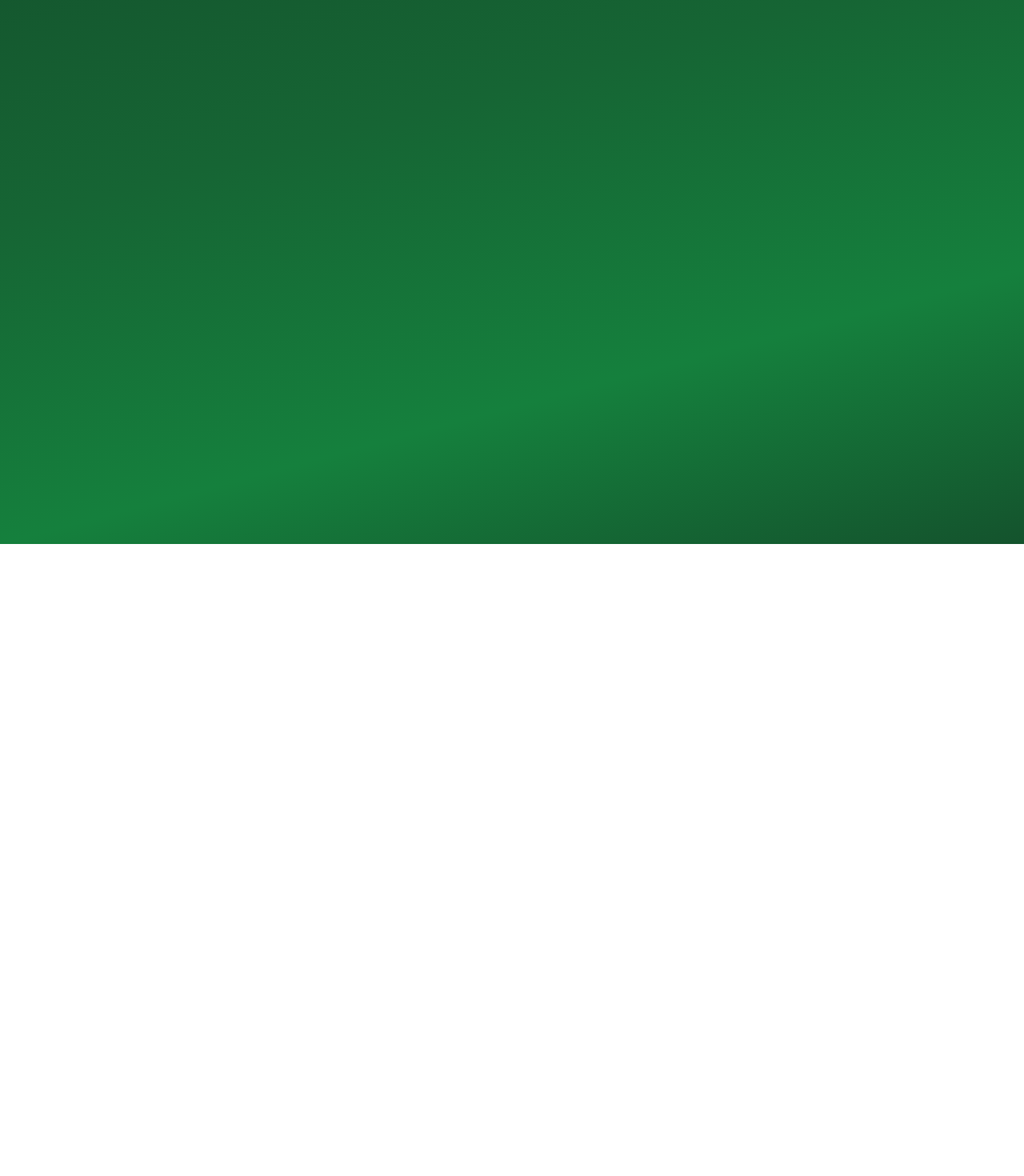
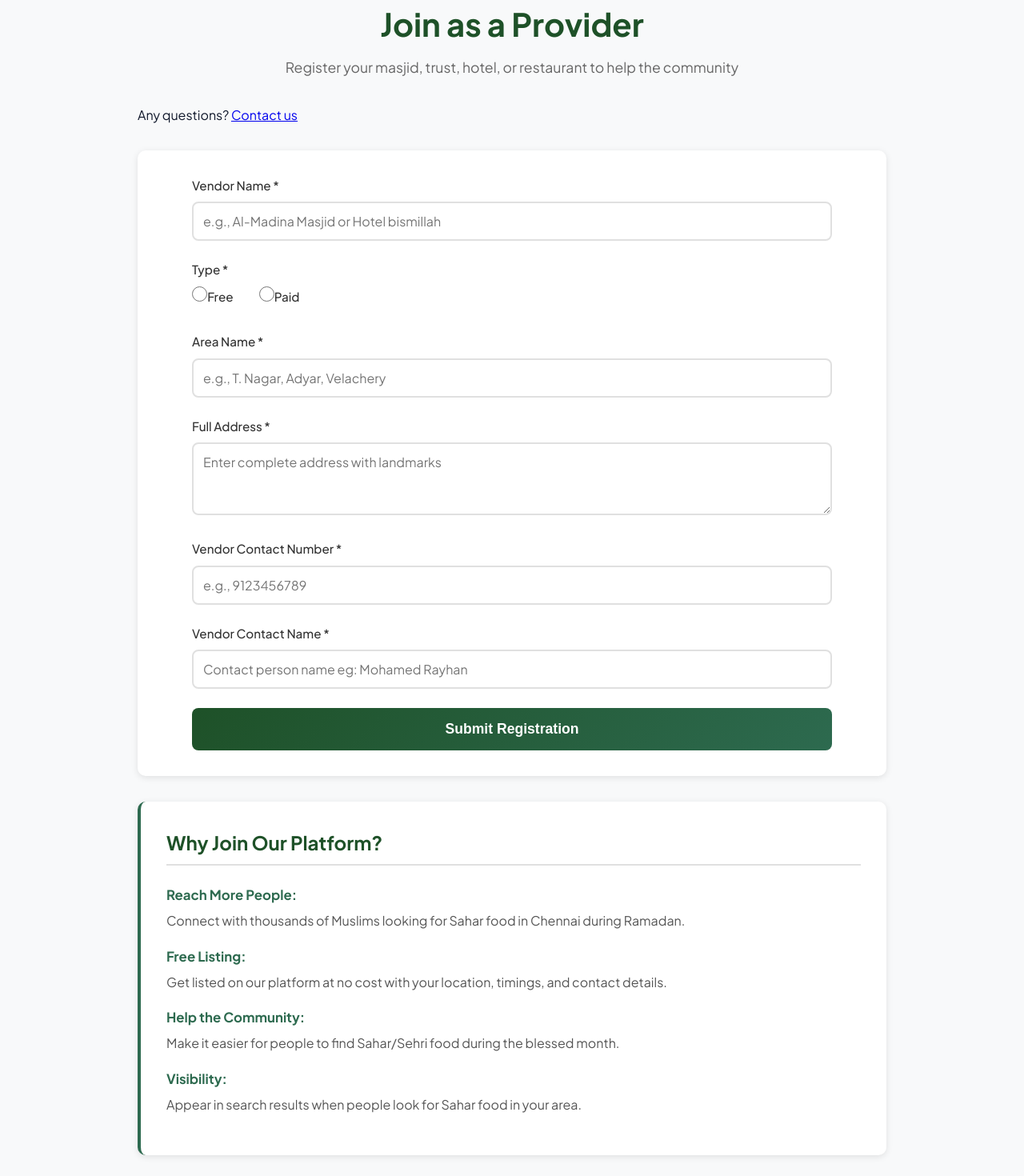
Before and after one commit to raysgithub17/rayhan-sahar-food, a React (Vite) app: page /join-provider in a window 1280 px wide. Before the commit this address had no page. Shown: the part 120-1590 px from the top of the page at 80% size. Before the commit the page ends 800 px from the top, so only its background shows below. Built offline with nearby package versions, Linux system fonts and the light colour scheme.

Commit message:
Add Join as Provider page with form and benefits section; update navigation to include provider registration link

```diff
--- a/src/Router.jsx
+++ b/src/Router.jsx
@@ -5,6 +5,7 @@ import AboutUs from './pages/AboutUs';
 import PrayerTimes from './pages/PrayerTimes';
 import Duas from './pages/Duas';
 import ContactUs from './pages/ContactUs';
+import JoinAsProvider from './pages/JoinAsProvider';
 
 function Router() {
   return (
@@ -15,6 +16,7 @@ function Router() {
       <Route path="/prayer-times" element={<PrayerTimes />} />
       <Route path="/duas" element={<Duas />} />
       <Route path="/contact" element={<ContactUs />} />
+      <Route path="/join-provider" element={<JoinAsProvider />} />
     </Routes>
   );
 }
--- a/src/components/Navbar.jsx
+++ b/src/components/Navbar.jsx
@@ -11,6 +11,7 @@ function Navbar() {
           <li><Link to="/">Home</Link></li>
           <li><Link to="/prayer-times">Prayer Times</Link></li>
           <li><Link to="/duas">Duas</Link></li>
+          <li><Link to="/join-provider">Join as Provider</Link></li>
           <li><Link to="/contact">Contact Us</Link></li>
         </ul>
       </div>
--- /dev/null
+++ b/src/pages/JoinAsProvider.jsx
@@ -0,0 +1,231 @@
+import { useState } from 'react';
+import Navbar from '../components/Navbar';
+import Footer from '../components/Footer';
+
+function JoinAsProvider() {
+  const [formData, setFormData] = useState({
+    vendor_name: '',
+    type: '',
+    area_name: '',
+    full_address: '',
+    vendor_contact_number: '',
+    vendor_contact_name: ''
+  });
+  const [submitStatus, setSubmitStatus] = useState('');
+  const [isSubmitting, setIsSubmitting] = useState(false);
+
+  const handleChange = (e) => {
+    setFormData({
+      ...formData,
+      [e.target.name]: e.target.value
+    });
+  };
+
+  const handleSubmit = async (e) => {
+    e.preventDefault();
+    setIsSubmitting(true);
+    setSubmitStatus('');
+
+    const portalId = '245234841';
+    const formGuid = '6ce3f8f6-e22c-464d-9511-53efa381d7fa';
+    const url = `https://api.hsforms.com/submissions/v3/integration/submit/${portalId}/${formGuid}`;
+
+    const hubspotData = {
+      fields: [
+        { name: 'email', value: 'smdrayhan2002@gmail.com' },
+        { name: 'vendor_name', value: formData.vendor_name },
+        { name: 'type', value: formData.type },
+        { name: 'area_name', value: formData.area_name },
+        { name: 'full_address', value: formData.full_address },
+        { name: 'vendor_contact_number', value: formData.vendor_contact_number },
+        { name: 'vendor_contact_name', value: formData.vendor_contact_name }
+      ],
+      context: {
+        pageUri: window.location.href,
+        pageName: 'Join as Provider - Ramadan Guide'
+      }
+    };
+
+    try {
+      const response = await fetch(url, {
+        method: 'POST',
+        headers: {
+          'Content-Type': 'application/json',
+        },
+        body: JSON.stringify(hubspotData)
+      });
+
+      if (response.ok) {
+        setSubmitStatus('success');
+        setFormData({
+          vendor_name: '',
+          type: '',
+          area_name: '',
+          full_address: '',
+          vendor_contact_number: '',
+          vendor_contact_name: ''
+        });
+      } else {
+        setSubmitStatus('error');
+      }
+    } catch (error) {
+      setSubmitStatus('error');
+    } finally {
+      setIsSubmitting(false);
+    }
+  };
+
+  return (
+    <div className="page-container">
+      <Navbar />
+
+      <main className="contact-page">
+        <div className="content-wrapper">
+          <h1>Join as a Provider</h1>
+          <p className="subtitle">Register your masjid, trust, hotel, or restaurant to help the community</p>
+          <p className="text-center text-sm text-gray-500" style={{ marginBottom: '2rem' }}>
+            Any questions?{' '}
+            <a href="/contact" className="text-green-600 hover:text-green-700 font-medium">
+              Contact us
+            </a>
+          </p>
+
+          <div className="form-container">
+            <form onSubmit={handleSubmit} className="contact-form">
+              <div className="form-group">
+                <label htmlFor="vendor_name">Vendor Name *</label>
+                <input
+                  type="text"
+                  id="vendor_name"
+                  name="vendor_name"
+                  value={formData.vendor_name}
+                  onChange={handleChange}
+                  placeholder="e.g., Al-Madina Masjid or Hotel bismillah"
+                  required
+                />
+              </div>
+
+              <div className="form-group">
+                <label>Type *</label>
+                <div className="radio-group">
+                  <label className="radio-label">
+                    <input
+                      type="radio"
+                      name="type"
+                      value="Free"
+                      checked={formData.type === 'Free'}
+                      onChange={handleChange}
+                      required
+                    />
+                    <span>Free</span>
+                  </label>
+                  <label className="radio-label">
+                    <input
+                      type="radio"
+                      name="type"
+                      value="Paid"
+                      checked={formData.type === 'Paid'}
+                      onChange={handleChange}
+                      required
+                    />
+                    <span>Paid</span>
+                  </label>
+                </div>
+              </div>
+
+              <div className="form-group">
+                <label htmlFor="area_name">Area Name *</label>
+                <input
+                  type="text"
+                  id="area_name"
+                  name="area_name"
+                  value={formData.area_name}
+                  onChange={handleChange}
+                  placeholder="e.g., T. Nagar, Adyar, Velachery"
+                  required
+                />
+              </div>
+
+              <div className="form-group">
+                <label htmlFor="full_address">Full Address *</label>
+                <textarea
+                  id="full_address"
+                  name="full_address"
+                  rows="3"
+                  value={formData.full_address}
+                  onChange={handleChange}
+                  placeholder="Enter complete address with landmarks"
+                  required
+                ></textarea>
+              </div>
+
+              <div className="form-group">
+                <label htmlFor="vendor_contact_number">Vendor Contact Number *</label>
+                <input
+                  type="tel"
+                  id="vendor_contact_number"
+                  name="vendor_contact_number"
+                  value={formData.vendor_contact_number}
+                  onChange={handleChange}
+                  placeholder="e.g., 9123456789"
+                  required
+                />
+              </div>
+
+              <div className="form-group">
+                <label htmlFor="vendor_contact_name">Vendor Contact Name *</label>
+                <input
+                  type="text"
+                  id="vendor_contact_name"
+                  name="vendor_contact_name"
+                  value={formData.vendor_contact_name}
+                  onChange={handleChange}
+                  placeholder="Contact person name eg: Mohamed Rayhan"
+                  required
+                />
+              </div>
+
+              <button type="submit" className="submit-btn" disabled={isSubmitting}>
+                {isSubmitting ? 'Submitting...' : 'Submit Registration'}
+              </button>
+
+              {submitStatus === 'success' && (
+                <div className="success-message">
+                  Thank you! Your registration has been submitted successfully. We'll review and add your listing soon.
+                </div>
+              )}
+
+              {submitStatus === 'error' && (
+                <div className="error-message">
+                  Oops! Something went wrong. Please try again later or contact us directly.
+                </div>
+              )}
+            </form>
+          </div>
+
+          <div className="info-card" style={{ marginTop: '2rem' }}>
+            <h2>Why Join Our Platform?</h2>
+            <ul className="benefits-list">
+              <li>
+                <strong>Reach More People:</strong> Connect with thousands of Muslims looking for Sahar food in Chennai during Ramadan.
+              </li>
+              <li>
+                <strong>Free Listing:</strong> Get listed on our platform at no cost with your location, timings, and contact details.
+              </li>
+              <li>
+                <strong>Help the Community:</strong> Make it easier for people to find Sahar/Sehri food during the blessed month.
+              </li>
+              <li>
+                <strong>Visibility:</strong> Appear in search results when people look for Sahar food in your area.
+              </li>
+            </ul>
+          </div>
+        </div>
+      </main>
+
+      <Footer />
+    </div>
+  );
+}
+
+export default JoinAsProvider;
--- a/src/styles/pages.css
+++ b/src/styles/pages.css
@@ -571,6 +571,84 @@
   text-align: center;
 }
 
+/* Radio Button Styles */
+.radio-group {
+  display: flex;
+  gap: 2rem;
+  margin-top: 0.5rem;
+}
+
+.radio-label {
+  display: flex;
+  align-items: center;
+  gap: 0.5rem;
+  cursor: pointer;
+  font-size: 1rem;
+  color: #333;
+}
+
+.radio-label input[type="radio"] {
+  width: 1.2rem;
+  height: 1.2rem;
+  cursor: pointer;
+  accent-color: #2d6a4f;
+}
+
+.radio-label span {
+  user-select: none;
+}
+
+/* Provider Page Layout */
+.provider-layout {
+  display: grid;
+  grid-template-columns: 1fr 1.2fr;
+  gap: 2rem;
+  margin-bottom: 2rem;
+}
+
+.provider-info {
+  display: flex;
+  flex-direction: column;
+}
+
+.info-card {
+  background: white;
+  padding: 2rem;
+  border-radius: 10px;
+  box-shadow: 0 2px 8px rgba(0, 0, 0, 0.1);
+  border-left: 4px solid #2d6a4f;
+  height: fit-content;
+  position: sticky;
+  top: 100px;
+}
+
+.info-card h2 {
+  color: #1e5128;
+  font-size: 1.5rem;
+  margin-bottom: 1.5rem;
+  padding-bottom: 0.5rem;
+  border-bottom: 2px solid #e0e0e0;
+}
+
+.benefits-list {
+  list-style: none;
+  padding: 0;
+  margin: 0;
+}
+
+.benefits-list li {
+  margin-bottom: 1.2rem;
+  line-height: 1.6;
+  color: #555;
+}
+
+.benefits-list li strong {
+  color: #2d6a4f;
+  display: block;
+  margin-bottom: 0.3rem;
+  font-size: 1.05rem;
+}
+
 /* Responsive Design */
 @media (max-width: 768px) {
   .navbar-container {
@@ -621,4 +699,13 @@
   .form-container {
     padding: 1.5rem;
   }
+
+  .provider-layout {
+    grid-template-columns: 1fr;
+    gap: 1.5rem;
+  }
+
+  .info-card {
+    position: static;
+  }
 }
```
